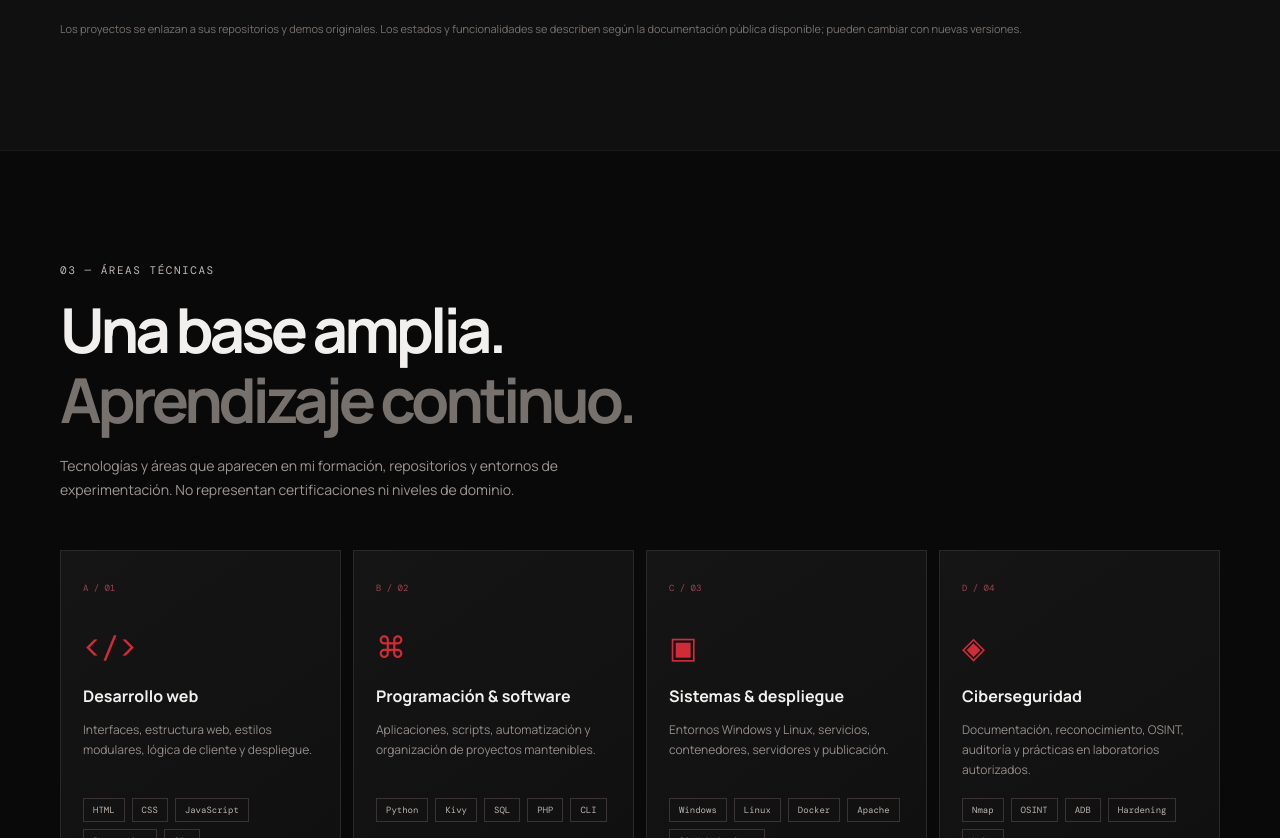
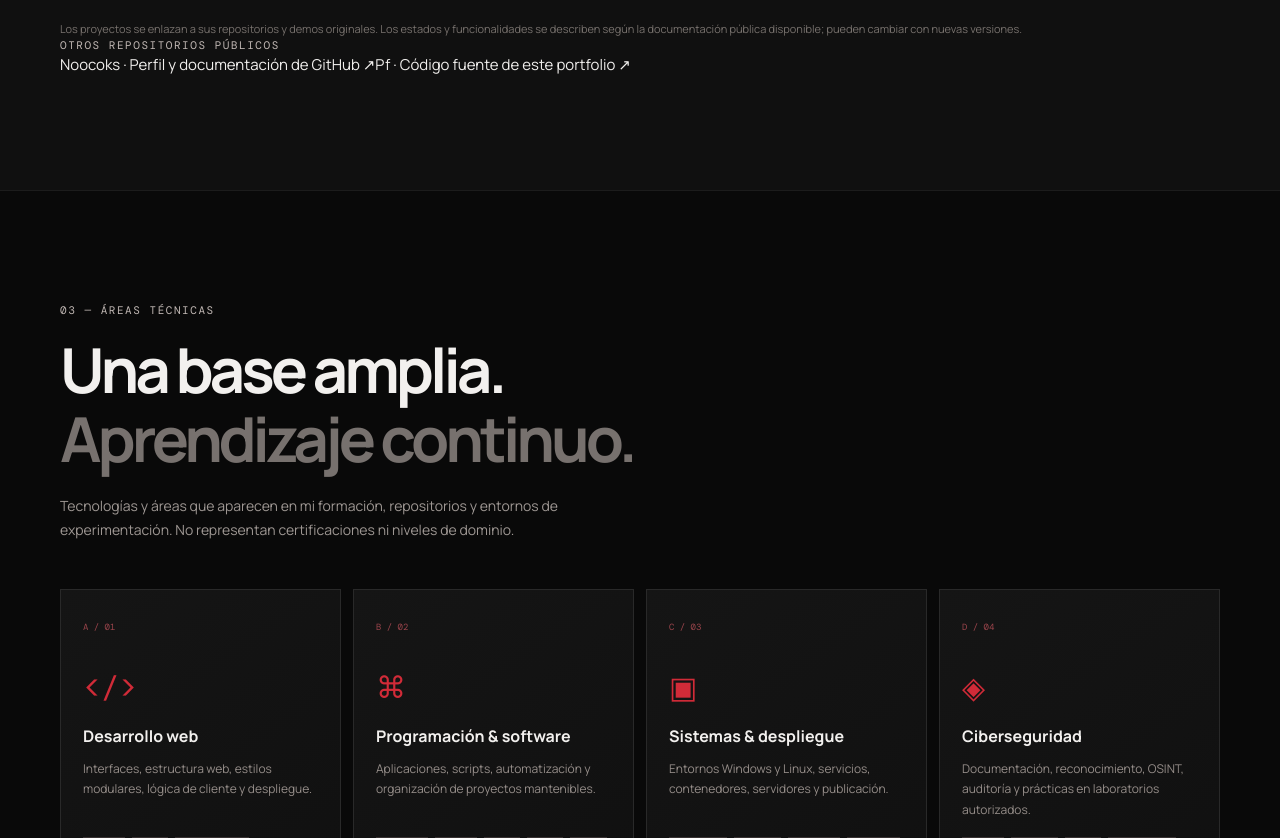
Before and after one commit to Noocoks/Pf, a plain HTML site: page index.html in a window 1280 px wide. Shown: the part 3463-4301 px from the top of the page. Drawn offline with nearby package versions, Linux system fonts and the light colour scheme.

Commit message:
docs: account for remaining public profile and portfolio repositories

```diff
--- a/index.html
+++ b/index.html
@@ -84,6 +84,7 @@
         </article>
       </div>
       <p class="projects-footnote">Los proyectos se enlazan a sus repositorios y demos originales. Los estados y funcionalidades se describen según la documentación pública disponible; pueden cambiar con nuevas versiones.</p>
+      <div class="support-repos"><span class="eyebrow">OTROS REPOSITORIOS PÚBLICOS</span><div><a href="https://github.com/Noocoks/Noocoks" target="_blank" rel="noopener noreferrer">Noocoks · Perfil y documentación de GitHub ↗</a><a href="https://github.com/Noocoks/Pf" target="_blank" rel="noopener noreferrer">Pf · Código fuente de este portfolio ↗</a></div></div>
     </div></section>
 
     <section class="section container" id="especialidades">
```
